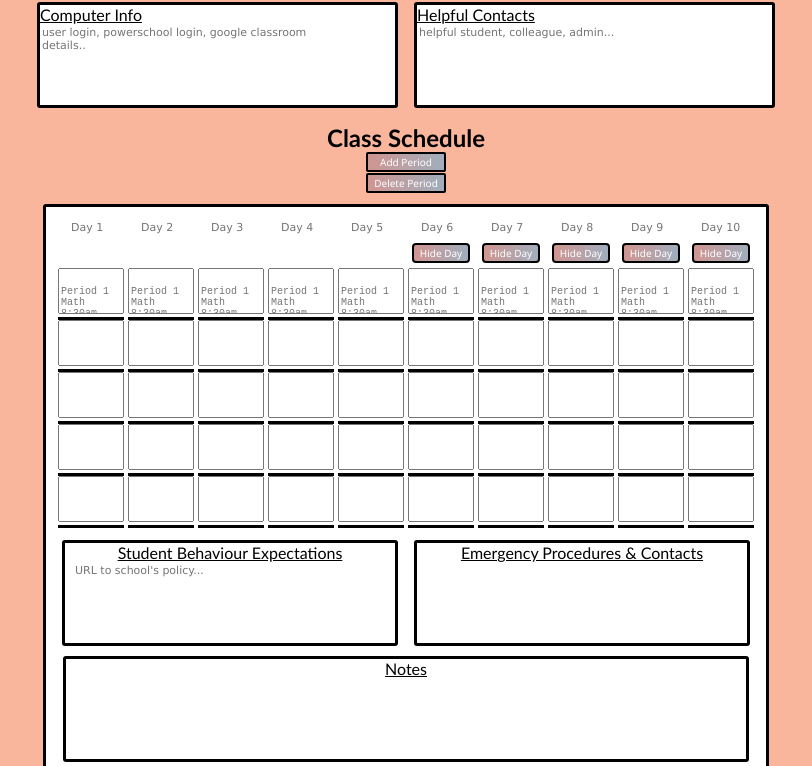
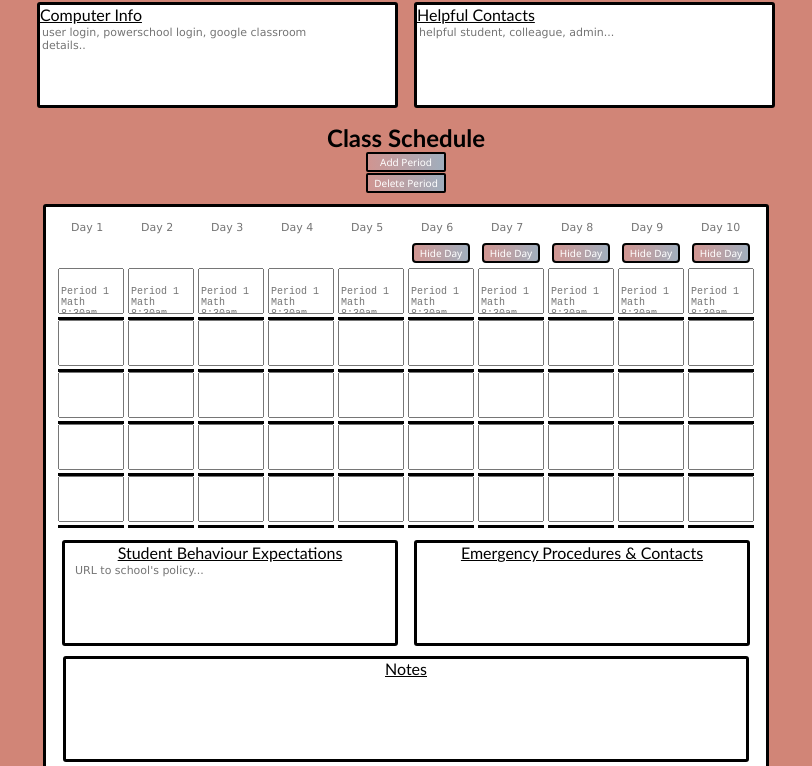
Before and after one commit to colletteap/substitute-planner, a plain HTML site: page index.html in a window 1280 px wide. Shown: the part 100-866 px from the top of the page, without its empty margins (234-1046 px from the left). Drawn offline with Linux system fonts and the light colour scheme.

Commit message:
background color change

```diff
--- a/subplan-style.css
+++ b/subplan-style.css
@@ -1,6 +1,6 @@
 body {
     font-family: 'Gill Sans', 'Gill Sans MT', Calibri, 'Trebuchet MS', sans-serif;
-    background-color: #fab69d;
+    background-color: #d18577;
 }
 
 h1 {
```
